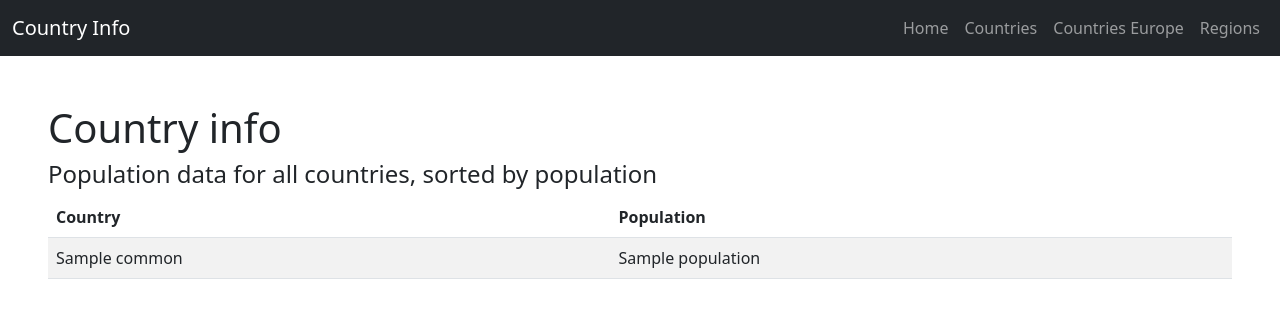
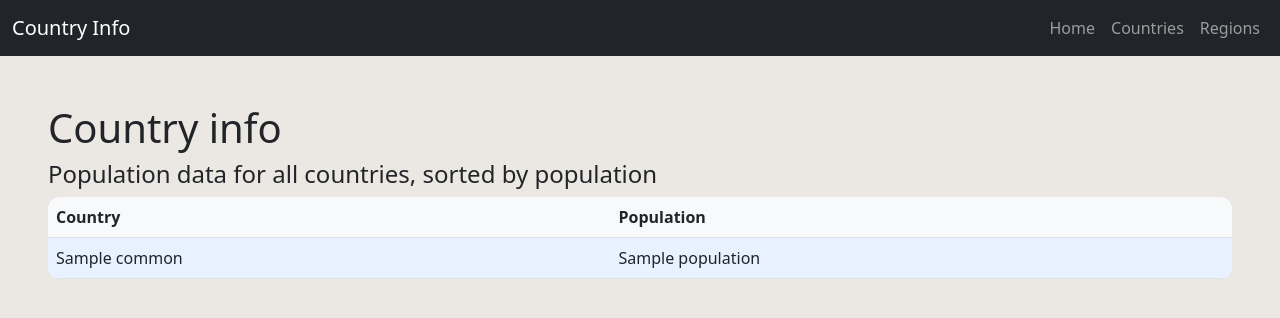
Before and after one commit to saaralehtoviita/ohke-lopputyo, a Flask app: page /countries in a window 1280 px wide. Shown: the top 318 px of the page. Run offline with Flask 3, Linux system fonts and the light colour scheme; a database or web service that is not in the repository returns one stand-in record (values such as "Sample title"); data that the repository does not hold is empty.

Commit message:
made changes to style

```diff
--- a/templates/base.html
+++ b/templates/base.html
@@ -13,6 +13,32 @@
       href="{{ url_for('static', filename='static/css/style.css') }}"
     />
     <script src="https://cdn.jsdelivr.net/npm/chart.js"></script>
+    <style>
+      .table {
+        --bs-table-bg: #f8f9fa;
+        --bs-table-striped-bg: #e7f1ff;
+        border-radius: 12px;
+        overflow: hidden;
+      }
+      .regionsview {
+        justify-content: center;
+        align-items: center;
+      }
+      /*       .table-wrapper {
+        border-radius: 12px;
+        overflow: hidden;
+        width: 100%;
+        border: 1px solid #dee2e6;
+      } */
+      .card {
+        --bs-card-bg: #f8f9fa;
+        border-radius: 10px;
+        overflow: hidden;
+      }
+      body {
+        background-color: rgb(235, 231, 227);
+      }
+    </style>
     {% block head %}{% endblock %}
   </head>
   <body>
@@ -24,7 +50,6 @@
         <div class="navbar-nav">
           <a class="nav-link" href="/">Home</a>
           <a class="nav-link" href="/countries">Countries</a>
-          <a class="nav-link" href="/countriesEurope">Countries Europe</a>
           <a class="nav-link" href="/regions">Regions</a>
         </div>
       </div>
```
